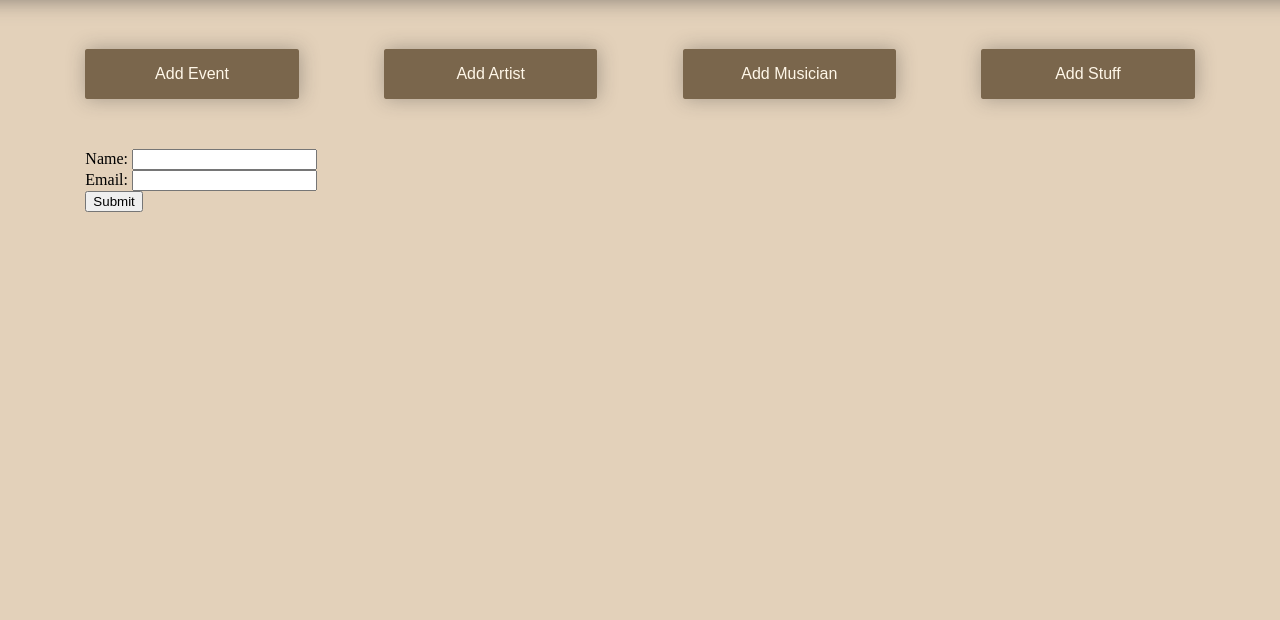
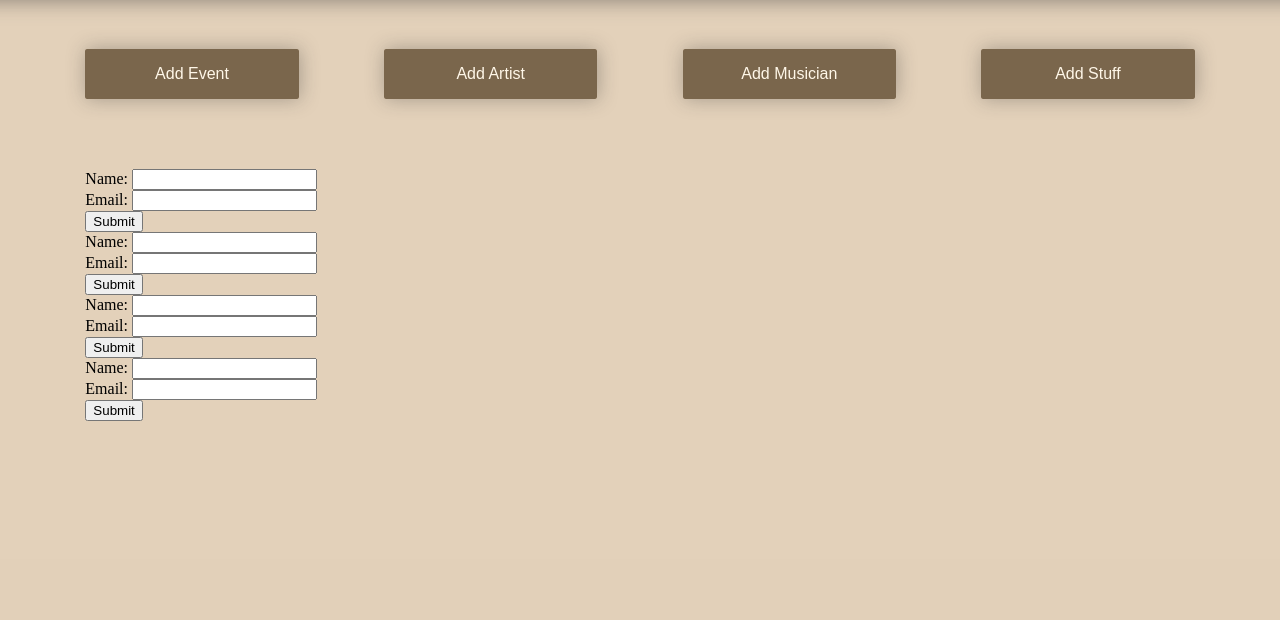
Before and after one commit to comem/zed, a PHP site: page / in a window 1280 px wide. Shown: the part 241-861 px from the top of the page. After the commit the page ends 662 px from the top, so only its background shows below. Run offline with PHP 8.4, Linux system fonts and the light colour scheme.

Commit message:
Modifs css

```diff
--- a/css/style.less
+++ b/css/style.less
@@ -20,7 +20,7 @@
 html{
 	overflow-x: hidden;
 	background-color: @backgroundColor;
-	height:10000px,
+	height:0px;
 }
 
 .hidden{
@@ -456,7 +456,8 @@ body{
 	overflow:hidden;
 	position: absolute;
 	width:100%;
-	top:150px;
+	top:170px;
+
 
 	.event{
 		position: relative;
--- a/index.php
+++ b/index.php
@@ -40,6 +40,36 @@
                 <div class="form event">
                     <form id="eventForm">
                         <p>
+                           Name: <input type='text' name='Name' />
+                           </p>
+                           <p>
+                           Email: <input type='text' name='Email' />
+                           </p>
+
+                           <p>
+                           <input type='submit' name='Submit' value='Submit' />
+                       </p>
+                       <p>
+                           Name: <input type='text' name='Name' />
+                           </p>
+                           <p>
+                           Email: <input type='text' name='Email' />
+                           </p>
+
+                           <p>
+                           <input type='submit' name='Submit' value='Submit' />
+                       </p>
+                       <p>
+                           Name: <input type='text' name='Name' />
+                           </p>
+                           <p>
+                           Email: <input type='text' name='Email' />
+                           </p>
+
+                           <p>
+                           <input type='submit' name='Submit' value='Submit' />
+                       </p>
+                       <p>
                            Name: <input type='text' name='Name' />
                            </p>
                            <p>
@@ -155,6 +185,6 @@
                 </div>
 
             </div>
-        </main>
+        </div>
     </body>
 </html>
```
Also changed, not shown: js/main2.js (+27 -0 lines), views/pack.php (added, +18 -0 lines), css/style.css.
